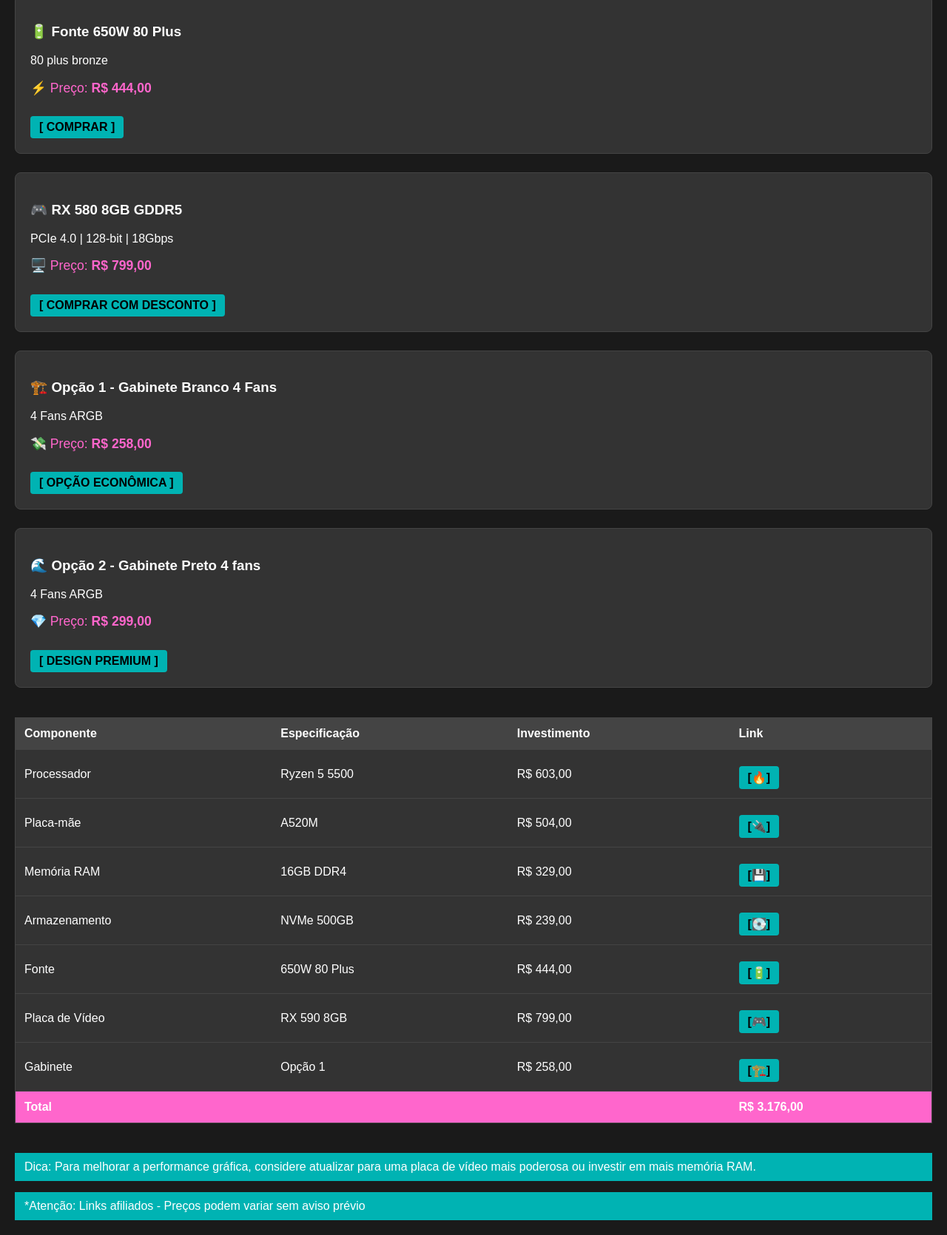
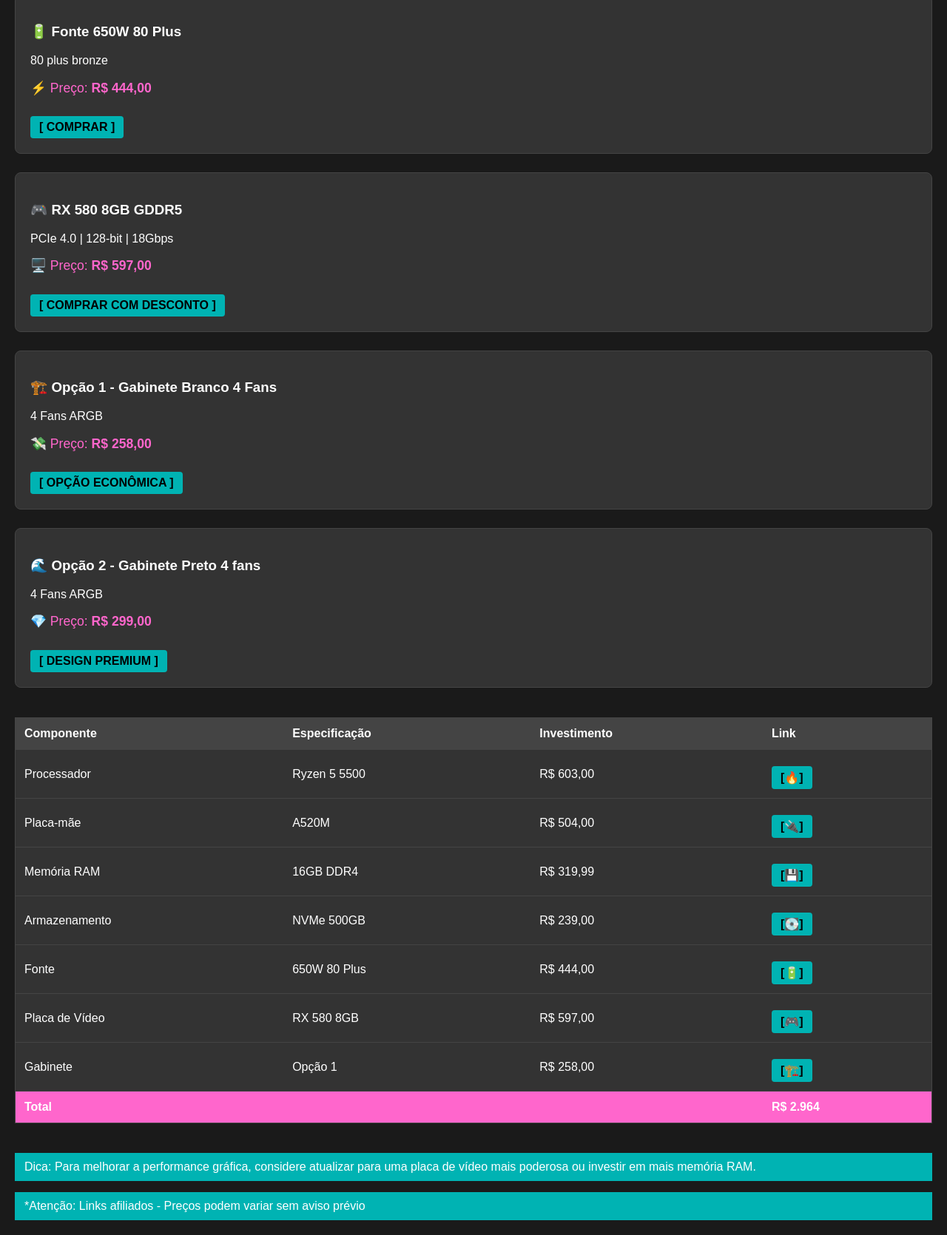
Before and after one commit to Lucca2013/WizardPc, a plain HTML site: page pcs_prontos/pc_3000/index.html in a window 1280 px wide. Shown: the part 1169-2839 px from the top of the page at 74% size. Drawn offline with Linux system fonts and the light colour scheme.

Commit message:
pc_2000 fixed

```diff
--- a/pcs_prontos/pc_3000/index.html
+++ b/pcs_prontos/pc_3000/index.html
@@ -145,7 +145,7 @@
     <div class="product">
       <h3>🎮 RX 580 8GB GDDR5</h3>
       <p>PCIe 4.0 | 128-bit | 18Gbps</p>
-      <p class="price">🖥️ Preço: <strong>R$ 799,00</strong></p>
+      <p class="price">🖥️ Preço: <strong>R$ 597,00</strong></p>
       <a href="https://pt.aliexpress.com/item/1005007510090793.html?spm=a2g0o.productlist.main.7.55c562d46gne54&aem_p4p_detail=202504100923444679468756892160009017908&algo_pvid=e20d7e73-be2f-473a-b5d6-10356ed91bfe&algo_exp_id=e20d7e73-be2f-473a-b5d6-10356ed91bfe-3&pdp_ext_f=%7B%22order%22%3A%22725%22%2C%22eval%22%3A%221%22%7D&pdp_npi=4%40dis%21BRL%211393.81%21505.77%21%21%211652.80%21599.75%21%402101d9ef17443022245697185edea0%2112000041075073722%21sea%21BR%210%21ABX&curPageLogUid=wWtNAMOwt3mC&utparam-url=scene%3Asearch%7Cquery_from%3A&search_p4p_id=202504100923444679468756892160009017908_1" target="_blank">[ COMPRAR COM DESCONTO ]</a>
     </div>
 
@@ -164,7 +164,7 @@
       <a href="https://amzn.to/446l2EO" target="_blank">[ DESIGN PREMIUM ]</a>
     </div>
 
-    <!-- Tabela Especs -->
+    <!-- Tabela Especs Atualizada -->
     <table>
       <thead>
         <tr>
@@ -190,8 +190,8 @@
         <tr>
           <td>Memória RAM</td>
           <td>16GB DDR4</td>
-          <td>R$ 329,00</td>
-          <td><a href="https://amzn.to/3QVcKYF" target="_blank">[💾]</a></td>
+          <td>R$ 319,99</td>
+          <td><a href="https://amzn.to/4jsth2A" target="_blank">[💾]</a></td>
         </tr>
         <tr>
           <td>Armazenamento</td>
@@ -207,9 +207,9 @@
         </tr>
         <tr>
           <td>Placa de Vídeo</td>
-          <td>RX 590 8GB</td>
-          <td>R$ 799,00</td>
-          <td><a href="https://amzn.to/4iNN10x" target="_blank">[🎮]</a></td>
+          <td>RX 580 8GB</td>
+          <td>R$ 597,00</td>
+          <td><a href="https://pt.aliexpress.com/item/1005007510090793.html" target="_blank">[🎮]</a></td>
         </tr>
         <tr>
           <td>Gabinete</td>
@@ -219,7 +219,7 @@
         </tr>
         <tr class="total">
           <td colspan="3">Total</td>
-          <td>R$ 3.176,00</td>
+          <td>R$ 2.964</td>
         </tr>
       </tbody>
     </table>
```
Also changed, not shown: pcs_prontos/index.html (+1 -1 lines).
